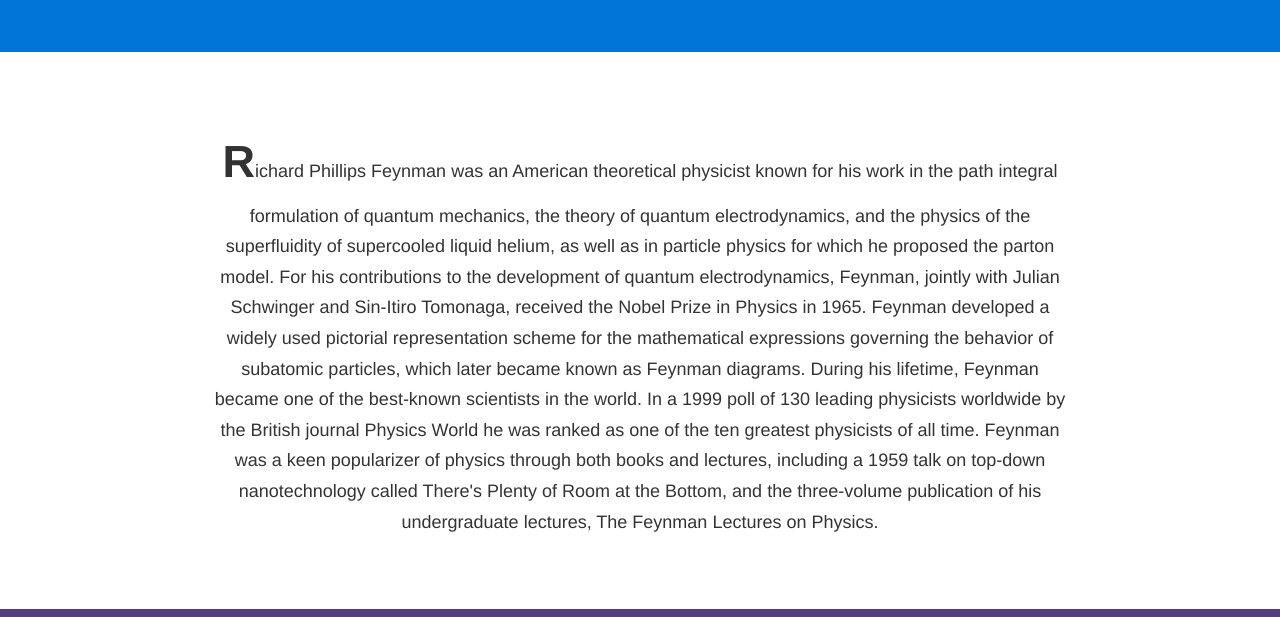
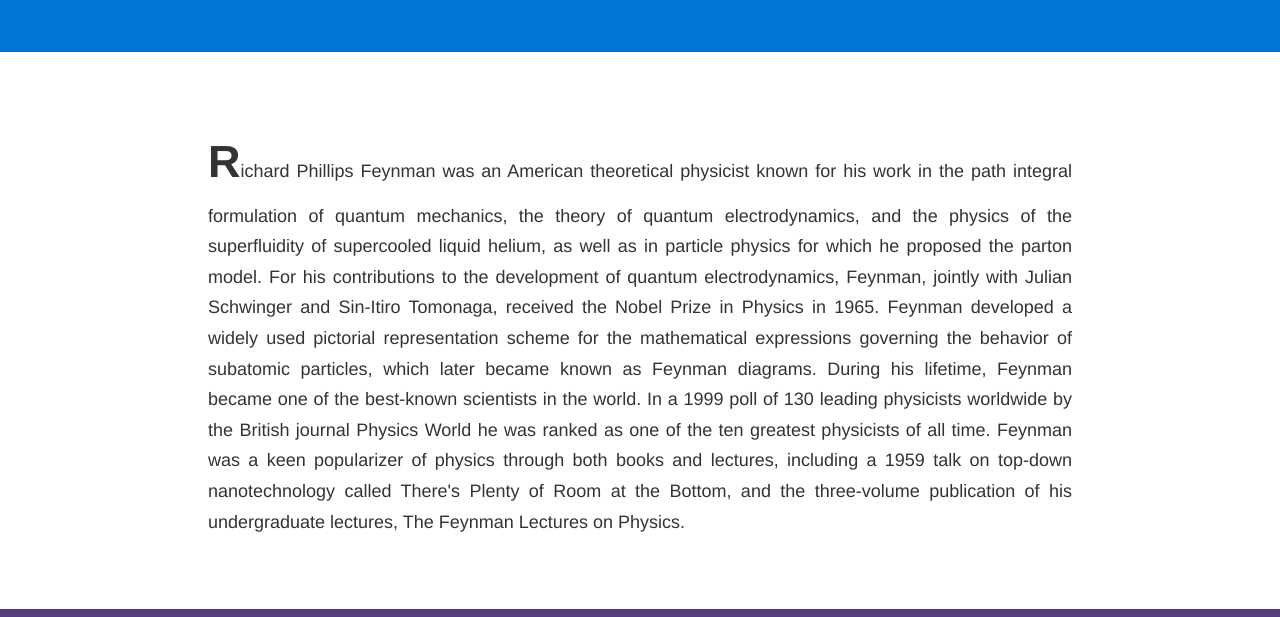
Before and after one commit to keyurparalkar/pvsukale.github.io, a plain HTML site: page work/tribute/index.html in a window 1280 px wide. Shown: the part 531-1148 px from the top of the page. Drawn offline with nearby package versions, Linux system fonts and the light colour scheme.

Commit message:
tribute2

```diff
--- a/work/tribute/index.html
+++ b/work/tribute/index.html
@@ -38,9 +38,10 @@
       <h2 class="text-center title">Richard Feynman</h2>
       <h4 class="text-center  " style="color: #cdbfe3;">1918-1988</h4>
     </div>
+    <div class="text-new">
     <p class="infop"><span class="beg">R</span>ichard Phillips Feynman was an American theoretical physicist known for his work in the path integral formulation of quantum mechanics, the theory of quantum electrodynamics, and the physics of the superfluidity of supercooled liquid helium, as well as in particle physics for which he proposed the parton model. For his contributions to the development of quantum electrodynamics, Feynman, jointly with Julian Schwinger and Sin-Itiro Tomonaga, received the Nobel Prize in Physics in 1965.
     Feynman developed a widely used pictorial representation scheme for the mathematical expressions governing the behavior of subatomic particles, which later became known as Feynman diagrams. During his lifetime, Feynman became one of the best-known scientists in the world. In a 1999 poll of 130 leading physicists worldwide by the British journal Physics World he was ranked as one of the ten greatest physicists of all time.
-  Feynman was a keen popularizer of physics through both books and lectures, including a 1959 talk on top-down nanotechnology called There's Plenty of Room at the Bottom, and the three-volume publication of his undergraduate lectures, The Feynman Lectures on Physics.</p>
+  Feynman was a keen popularizer of physics through both books and lectures, including a 1959 talk on top-down nanotechnology called There's Plenty of Room at the Bottom, and the three-volume publication of his undergraduate lectures, The Feynman Lectures on Physics.</p></div>
   <div class="foot">
     <div class="text-center">
 
--- a/work/tribute/main.css
+++ b/work/tribute/main.css
@@ -52,7 +52,7 @@ padding-bottom: 45px;
    line-height: 1.7;
   padding: 4em 1em;
     max-width: 50em;
-    text-align: center;
+    text-align: justify;
     color: color: #555;
 }
 .foot{padding: 30px;
@@ -75,3 +75,8 @@ a {color:white;}      /* unvisited link */
 a:visited {color:white;}  /* visited link */
 a:hover {color: white;}  /* mouse over link */
 a:active {color:white;}
+
+.new-text{
+  width:400px; margin:0 auto;
+  text-align: justify;
+}
```
